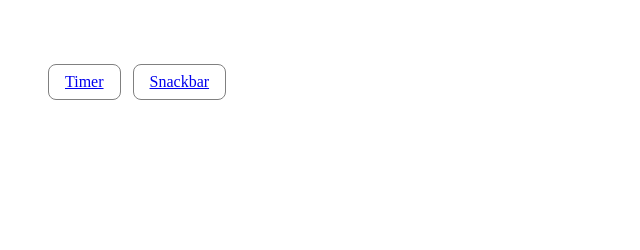
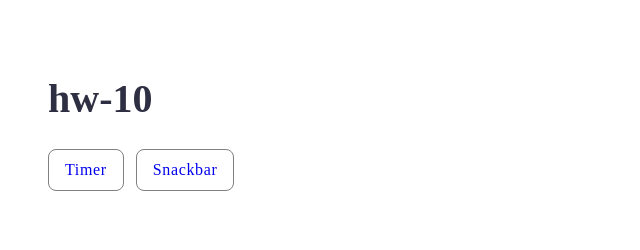
Before and after one commit to MariiaHurieva13/goit-js-hw-10, a plain HTML site: page index.html in a window 1280 px wide. Shown: the whole page, without its empty margins (0-640 px from the left). Drawn offline with Linux system fonts and the light colour scheme.

Commit message:
Deploying to gh-pages from @ MariiaHurieva13/goit-js-hw-10@b0d485289bf10ddae7125e1797d45d0558aedab7 🚀

```diff
--- a/index.html
+++ b/index.html
@@ -4,16 +4,22 @@
     <meta charset="UTF-8" />
     <link rel="icon" type="image/svg+xml" href="/favicon.svg" />
     <meta name="viewport" content="width=device-width, initial-scale=1.0" />
-    <title>Homework</title>
+    <title>goit-js-hw-10</title>
     <link rel="stylesheet" crossorigin href="/goit-js-hw-10/assets/index-BRIGcDWm.css">
   </head>
   <body>
-    <main class="container">
-      <ul>
-        <li><a href="./1-timer.html">Timer</a></li>
-        <li><a href="./2-snackbar.html">Snackbar</a></li>
-      </ul>
+
+
+    <main>
+    <h1>hw-10</h1>
+    <ul>
+      <li><a class="main-link" href="./1-timer.html"> Timer </a></li>
+      <li><a class="main-link" href="./2-snackbar.html"> Snackbar </a></li>
+
+    </ul>
+
     </main>
+
 
   </body>
 </html>
```
